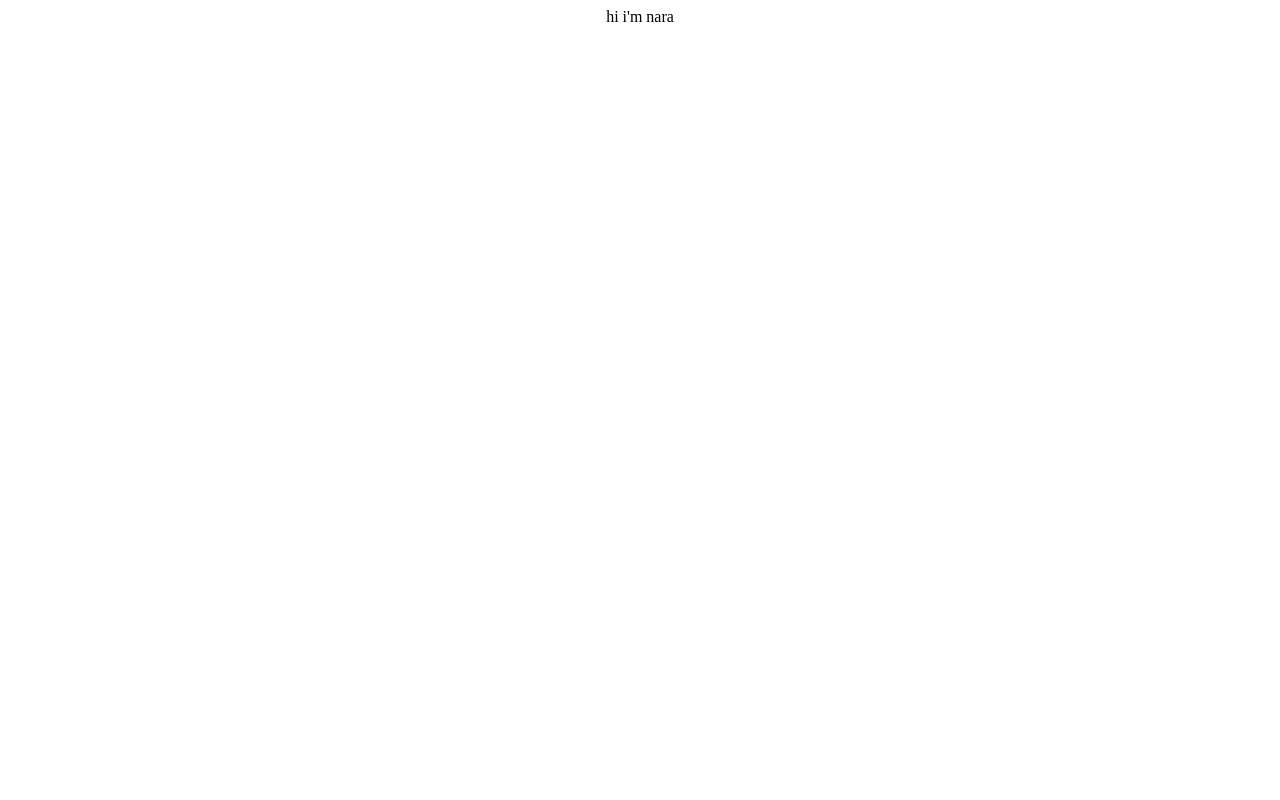
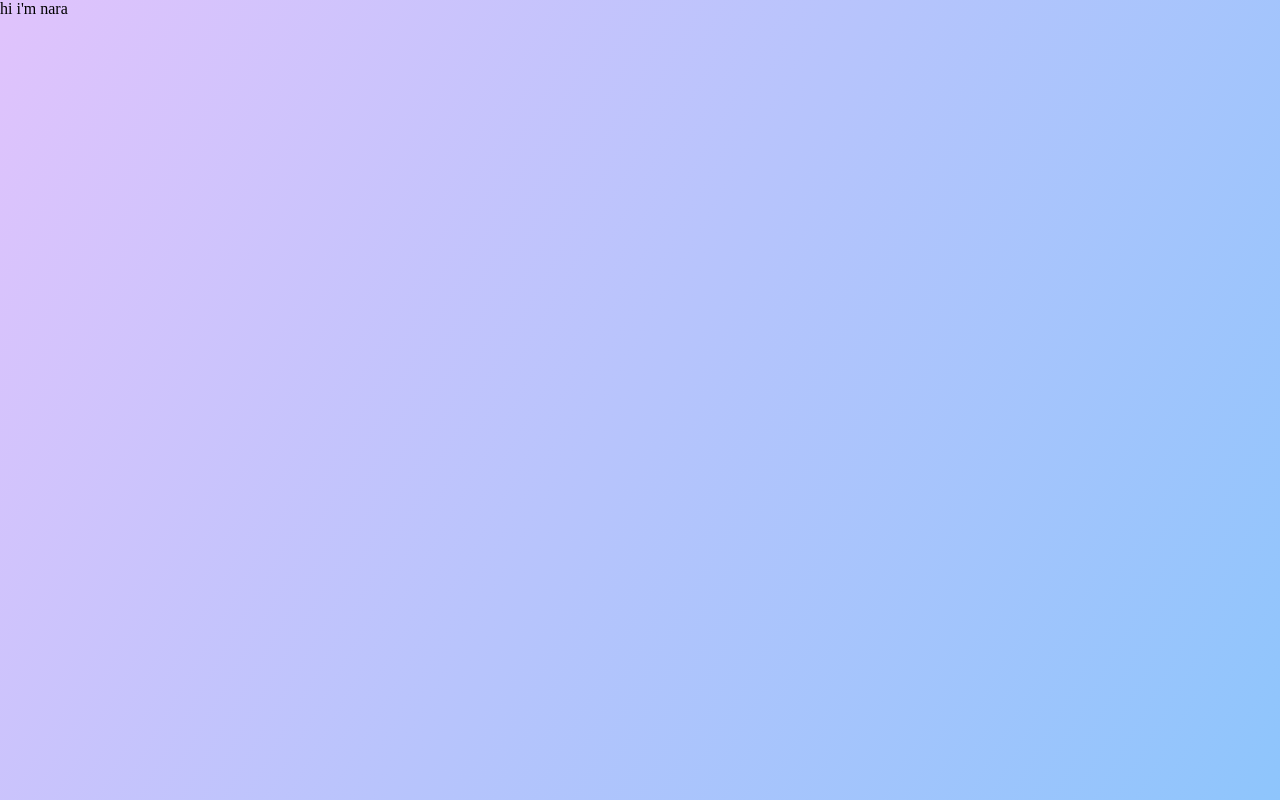
Before and after one commit to hurricanenara/hurricanenara.github.io, a React (Create React App) app: page / in a window 1280 px wide. Built offline with nearby package versions, Linux system fonts and the light colour scheme.

Commit message:
update website

```diff
--- a/src/App.css
+++ b/src/App.css
@@ -1,38 +1,20 @@
-.App {
-  text-align: center;
+/* http://meyerweb.com/eric/tools/css/reset/
+   v2.0 | 20110126
+   License: none (public domain)
+*/
+
+html,
+body {
+  margin: 0;
+  padding: 0;
+  border: 0;
+  font-size: 100%;
+  font: inherit;
+  vertical-align: baseline;
 }
 
-.App-logo {
-  height: 40vmin;
-  pointer-events: none;
+.App {
+  background-image: linear-gradient(120deg, #e0c3fc 0%, #8ec5fc 100%);
+  height: 100vh;
+  width: 100vw;
 }
-
-@media (prefers-reduced-motion: no-preference) {
-  .App-logo {
-    animation: App-logo-spin infinite 20s linear;
-  }
-}
-
-.App-header {
-  background-color: #282c34;
-  min-height: 100vh;
-  display: flex;
-  flex-direction: column;
-  align-items: center;
-  justify-content: center;
-  font-size: calc(10px + 2vmin);
-  color: white;
-}
-
-.App-link {
-  color: #61dafb;
-}
-
-@keyframes App-logo-spin {
-  from {
-    transform: rotate(0deg);
-  }
-  to {
-    transform: rotate(360deg);
-  }
-}
```
Also changed, not shown: src/logo.svg (deleted).
